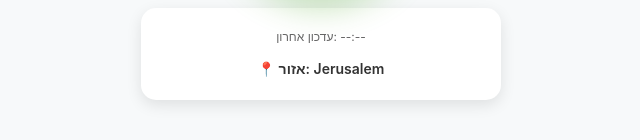
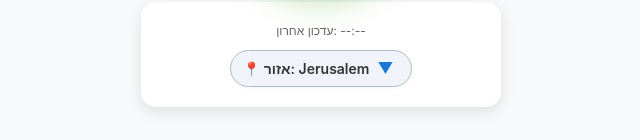
Before and after one commit to adi6409/magen_israel_fe, a React (Vite) app: page / in a window 1280 px wide. Shown: the part 518-658 px from the top of the page, without its empty margins (319-959 px from the left). Built offline with nearby package versions, Linux system fonts and the light colour scheme; no server answers.

Commit message:
Enhance button styling and functionality for location selection. Updated CSS for improved appearance and added hover effects. Included a chevron icon in the location button for better UX.

```diff
--- a/src/App.css
+++ b/src/App.css
@@ -514,11 +514,30 @@
   font-size: 14px;
   color: #333;
   font-weight: 600;
-  background: none;
-  border: none;
+  background: #f0f4fa;
+  border: 1.5px solid #b0bec5;
+  border-radius: 20px;
   cursor: pointer;
-  padding: 0;
+  padding: 8px 18px 8px 12px;
   margin-bottom: 0;
+  display: inline-flex;
+  align-items: center;
+  gap: 6px;
+  transition: background 0.2s, box-shadow 0.2s, border 0.2s;
+  box-shadow: 0 1px 4px rgba(0,0,0,0.04);
+  outline: none;
+}
+.location:hover, .location:focus {
+  background: #e3f2fd;
+  border-color: #90caf9;
+  box-shadow: 0 2px 8px rgba(25, 118, 210, 0.10);
+  text-decoration: underline;
+}
+.location .chevron {
+  font-size: 1.1em;
+  margin-left: 2px;
+  color: #1976d2;
+  pointer-events: none;
 }
 .dashboard-instructions {
   margin-top: 12px;
--- a/src/App.tsx
+++ b/src/App.tsx
@@ -121,6 +121,7 @@
           <div className="last-update">עדכון אחרון: {lastUpdate || '--:--'}</div>
           <button className="location" onClick={() => setZoneModalOpen(true)}>
             📍 אזור: {selectedZone}
+            <span className="chevron">▼</span>
           </button>
           {instructions && (
             <div className="dashboard-instructions">{instructions}</div>
```
